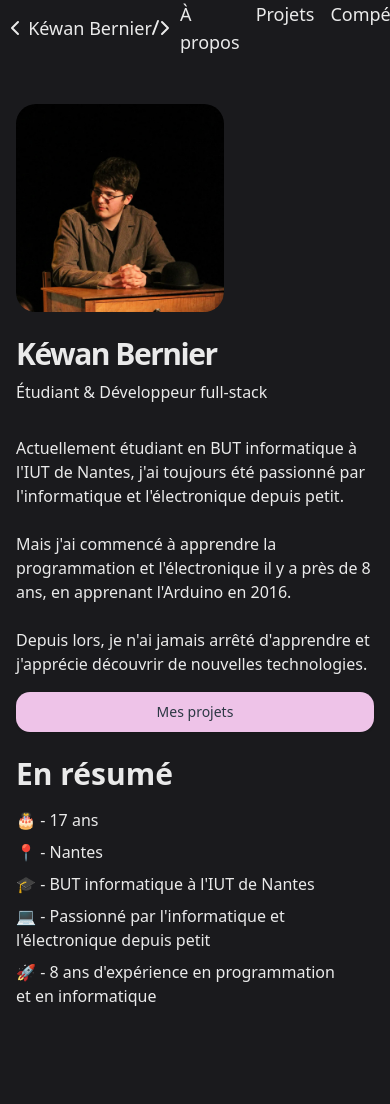
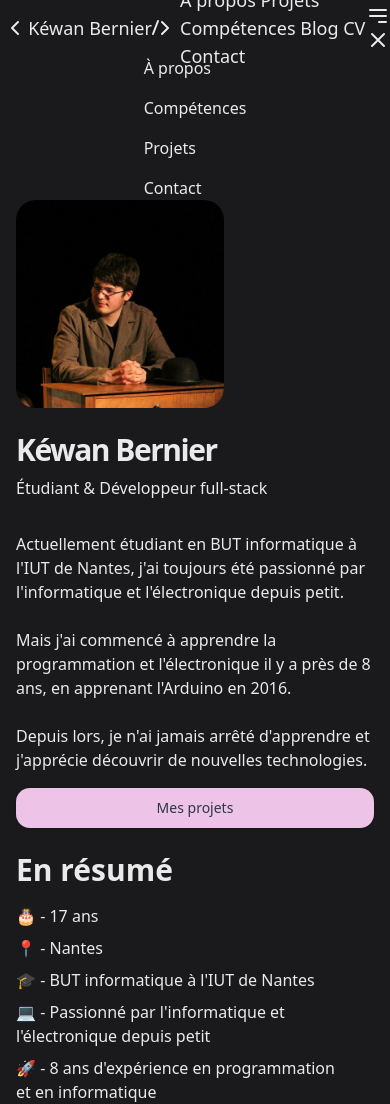
Before and after one commit to kewanfr/kewanfr.github.io, a PHP site: page / in a window 390 px wide; the page is wider, and only the part inside the window is pictured. Before the commit the page ends 1006 px from the top of that part, so only its background shows below. Run offline with PHP 8.4, Linux system fonts and the light colour scheme.

Commit message:
navbar mobile

```diff
--- a/index.html
+++ b/index.html
@@ -15,12 +15,15 @@
       AOS.init();
     </script>
     <style>
-      html { scroll-behavior: smooth; }
-
+      html {
+        scroll-behavior: smooth;
+      }
     </style>
-    <div class="flex flex-col">
-      <header class="h-14 flex items-center sticky top-0 z-10 bg-background shadow-md">
-
+    <div class="min-h-screen bg-background text-foreground overflow-hidden">
+      <!-- class="h-14 flex items-center sticky top-0 z-10 p-4 justify-between bg-background shadow-md" -->
+      <header
+        class="flex h-14 items-center justify-between shadow-md fixed top-0 left-0 right-0 z-50 bg-background/80 backdrop-blur-sm"
+      >
         <a
           class="relative flex items-center justify-center group gap-2"
           href="#header"
@@ -37,9 +40,9 @@
             stroke-width="2"
             stroke-linecap="round"
             stroke-linejoin="round"
-            class="h-6 w-6 transition-transform duration-500 transform  group-hover:translate-x-[3.75rem]"
-            style="margin-right: 3.25rem;"
-            >
+            class="h-6 w-6 transition-transform duration-500 transform group-hover:translate-x-[3.75rem]"
+            style="margin-right: 3.25rem"
+          >
             <polyline points="8 6 2 12 8 18"></polyline>
           </svg>
 
@@ -59,18 +62,15 @@
             stroke-width="2"
             stroke-linecap="round"
             stroke-linejoin="round"
-            class="h-6 w-6 transition-transform duration-500 transform  group-hover:-translate-x-[3.75rem]"
-            style="margin-left: 3.25rem;"
-
-            >
-
+            class="h-6 w-6 transition-transform duration-500 transform group-hover:-translate-x-[3.75rem]"
+            style="margin-left: 3.25rem"
+          >
             <polyline points="7,18 12,5" />
             <polyline points="16 18 22 12 16 6"></polyline>
           </svg>
-
         </a>
 
-        <nav class="ml-auto flex gap-4 sm:gap-6">
+        <nav class=" gap-4 sm:gap-6 md:flex hidden">
           <a
             href="#about"
             class="text-lg font-medium relative after:bg-white after:absolute after:h-[1] after:w-0 after:bottom-0 after:left-0 hover:after:w-full after:transition-all after:duration-300 cursor-pointer"
@@ -108,10 +108,35 @@
             Contact
           </a>
         </nav>
+        <button id="menu-btn" class="md:hidden text-lg font-medium">
+          <svg xmlns="http://www.w3.org/2000/svg" class="h-6 w-6" fill="none" id="menu-burger-icon" viewBox="0 0 24 24" stroke="currentColor">
+            <path stroke-linecap="round" stroke-linejoin="round" stroke-width="2" d="M4 6h16M4 12h16m-7 6h7" />
+          </svg>
+
+
+          <svg xmlns="http://www.w3.org/2000/svg" class="h-6 w-6 hidden" id="menu-close-icon" fill="none" viewBox="0 0 24 24" stroke="currentColor">
+            <path stroke-linecap="round" stroke-linejoin="round" stroke-width="2" d="M6 18L18 6M6 6l12 12" />
+          </svg>
+
+        </button>
       </header>
 
-      <main class="container flex-1" data-aos="fade-up">
-        <section class="h-[100vh] w-full py-12 md:py-24 lg:py-32 align-middle pr-0" id="about">
+      <!-- <nav id="mobile-nav" class="hidden md:hidden flex-col gap-4 p-4 bg-primary text-primary-foreground">
+        <a href="#about" class="text-lg font-medium">À propos</a>
+        <a href="#projets" class="text-lg font-medium">Projets</a>
+        <a href="#skills" class="text-lg font-medium">Compétences</a>
+        <a href="#CV" class="text-lg font-medium">CV</a>
+      </nav> -->
+
+      <div id="mobile-nav" class="fixed inset-0 z-40 bg-background/95 backdrop-blur-sm flex items-center justify-center md:hidden">
+        <nav class="flex flex-col space-y-4 text-center">
+          <a href="#about" class="text-muted-foreground hover:text-primary transition-colors duration-300" onclick="closeMenu()">À propos</a>
+          <a href="#skills" class="text-muted-foreground hover:text-primary transition-colors duration-300" onclick="closeMenu()">Compétences</a>
+          <a href="#projects" class="text-muted-foreground hover:text-primary transition-colors duration-300" onclick="closeMenu()">Projets</a>
+          <a href="#contact" class="text-muted-foreground hover:text-primary transition-colors duration-300" onclick="closeMenu()">Contact</a>
+        </nav>
+      </div>
+
           <div class="container px-4 md:px-6">
 
             <!-- src="./src/img/placeholder.svg" -->
--- a/src/css/style.css
+++ b/src/css/style.css
@@ -9,6 +9,6 @@
 }
 
 
-a.group:hover span.bg-white {
+a.group:hover span.bg-secondary {
   transform: translateX(-100%) skewX(-12deg);
 }
```
Also changed, not shown: src/js/script.js (added, +27 -0 lines).
